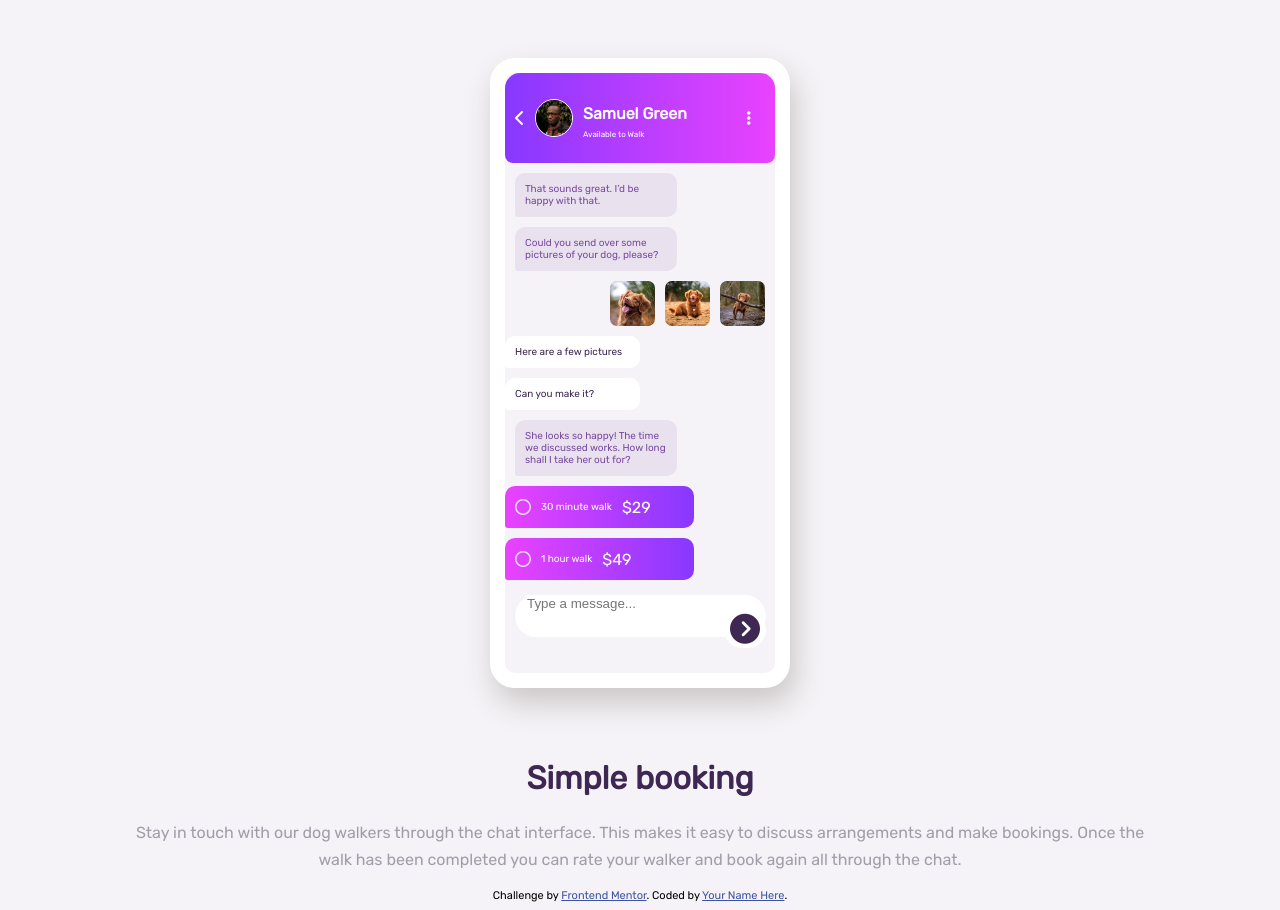
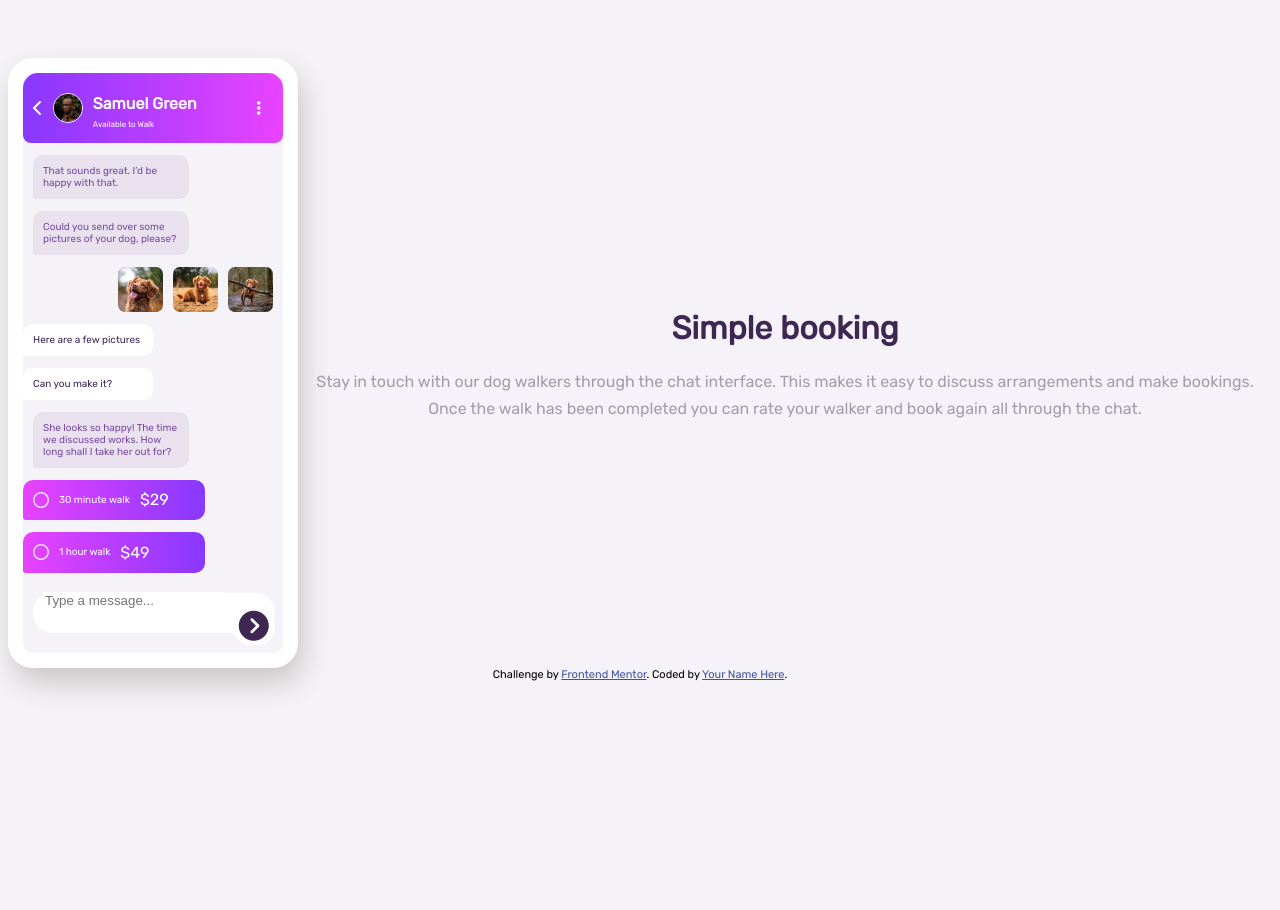
Before and after one commit to marieflorescontact/Front_end_mentor_chat-app-css-illustration-master, a plain HTML site: page index.html in a window 1280 px wide. After the commit the page ends 800 px from the top, so only its background shows below. Drawn offline with Linux system fonts and the light colour scheme.

Commit message:
feat(css): modifs taille des div

```diff
--- a/index.html
+++ b/index.html
@@ -43,7 +43,7 @@
         flex-direction: column;
         margin-top: 50px;
         width: 270px;
-        height: 600px;
+        height: 580px;
         background-color: hsl(270, 20%, 96%);
         border-width: 15px;
         border-style: solid;
@@ -56,7 +56,7 @@
         flex-direction: row;
         align-items: center;
         width: 100%;
-        height: 15%;
+        height: 12%;
         background-color: hsl(
           264,
           100%,
@@ -97,7 +97,7 @@
         display: inline-block;
         background-color: hsl(279, 32%, 91%);
         width: 60%;
-        margin-top: 10px;
+        margin-top: 12px;
         margin-left: 10px;
         border-radius: 10px 10px 10px 3px;
       }
@@ -111,7 +111,7 @@
       #dogPicts {
         display: inline-flex;
         justify-content: flex-end;
-        margin-top: 10px;
+        margin-top: 12px;
         margin-right: 5px;
       }
       #dogPicts img {
@@ -125,7 +125,7 @@
 
         background-color: white;
         width: 50%;
-        margin-top: 10px;
+        margin-top: 12px;
         margin-right: 10px;
         border-radius: 10px 10px 10px 3px;
       }
@@ -147,7 +147,7 @@
           hsl(264, 100%, 61%)
         );
         border-radius: 10px 10px 10px 3px;
-        margin-top: 10px;
+        margin-top: 12px;
         margin-right: 10px;
         width: 70%;
         height: 7%;
@@ -177,7 +177,7 @@
         height: 7%;
         background-color: white;
         border-radius: 25px;
-        margin-top: 15px;
+        margin-top: 20px;
         margin-left: 10px;
         margin-right: 10px;
         color: hsl(268, 19%, 85%);
@@ -220,9 +220,10 @@
         line-height: 27px;
       }
 
-      @media screen and (min-width: 400px) {
+      @media screen and (min-width: 700px) {
         .flex-container {
-          display: flex;
+          display: inline-flex;
+          flex-direction: row;
           justify-content: center;
         }
       }
```
